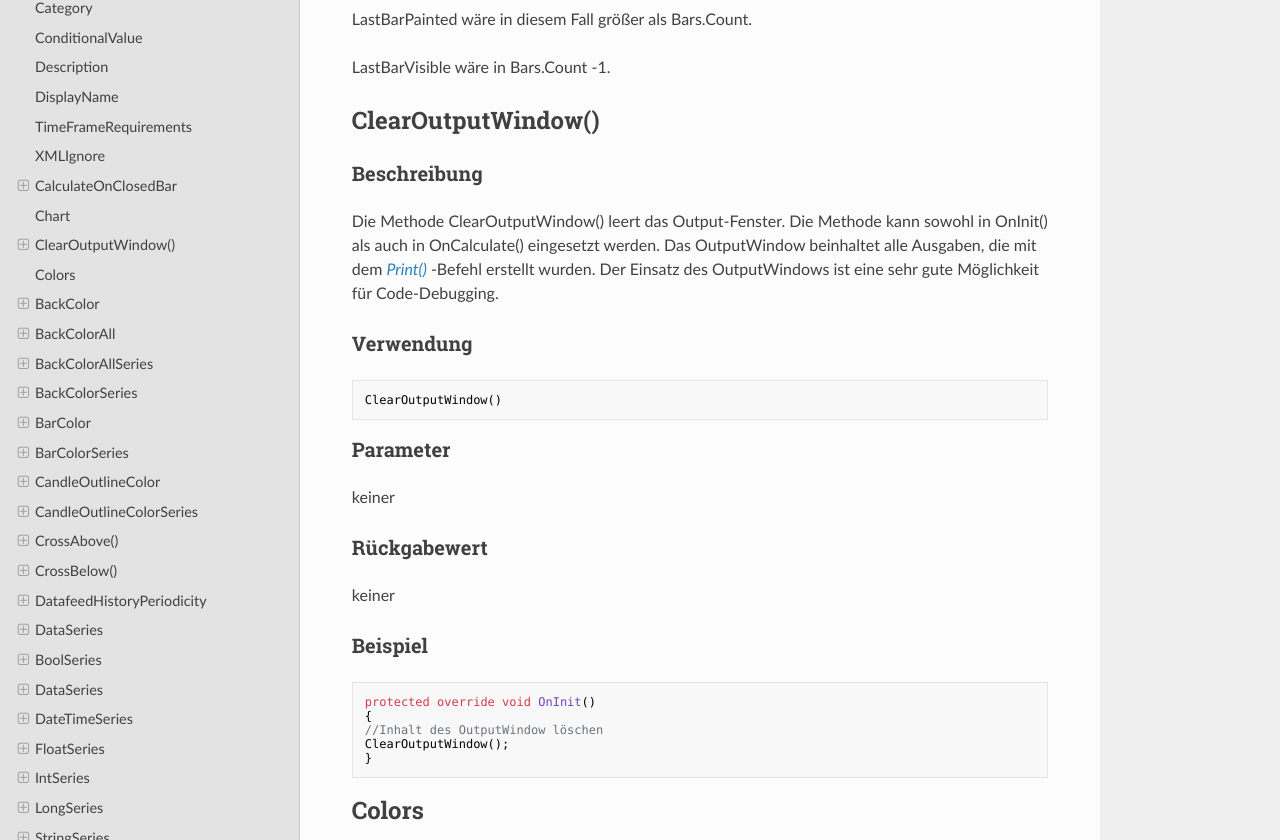
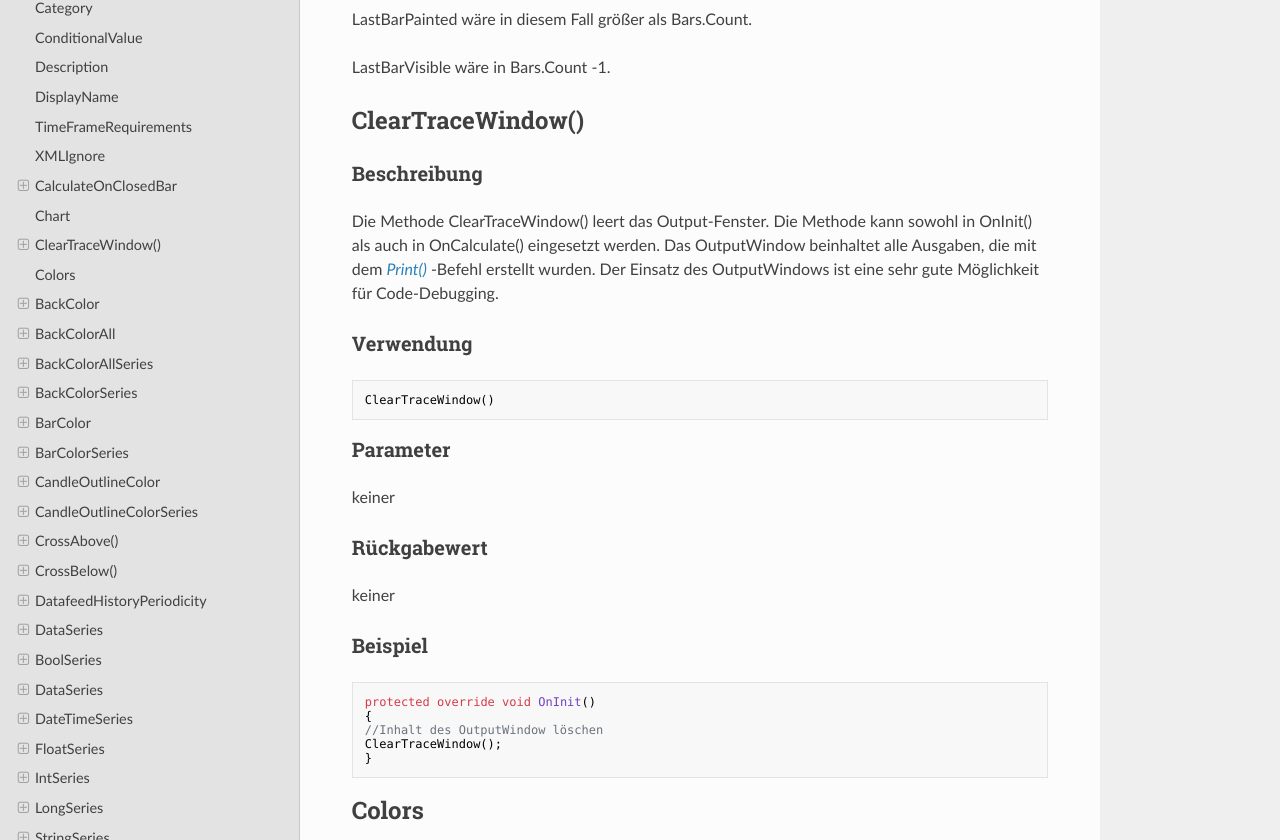
Before and after one commit to AgenaTrader/AgenaScript-documentation-de, an MkDocs documentation site: the page built from sources/schluesselworte.md, in a window 1280 px wide and 1400 px high, scrolled down 9935 px. Shown: the part 156-996 px from the top of the window. Built offline with MkDocs 1.6.1, drawn with Linux system fonts in a browser that asks for light colours; nearby versions of some CDN libraries; old or Windows-style settings are respelled for this version of MkDocs.

Commit message:
Update schluesselworte.md

````diff
--- a/sources/schluesselworte.md
+++ b/sources/schluesselworte.md
@@ -405,15 +405,15 @@ LastBarPainted wäre in diesem Fall größer als Bars.Count.
 
 LastBarVisible wäre in Bars.Count -1.
 
-## ClearOutputWindow()
-### Beschreibung
-Die Methode ClearOutputWindow() leert das Output-Fenster. Die Methode kann sowohl in OnInit() als auch in OnCalculate() eingesetzt werden.
+## ClearTraceWindow()
+### Beschreibung
+Die Methode ClearTraceWindow() leert das Output-Fenster. Die Methode kann sowohl in OnInit() als auch in OnCalculate() eingesetzt werden.
 Das OutputWindow beinhaltet alle Ausgaben, die mit dem [*Print()*](#print) -Befehl erstellt wurden.
 Der Einsatz des OutputWindows ist eine sehr gute Möglichkeit für Code-Debugging.
 
 ### Verwendung
 ```cs
-ClearOutputWindow()
+ClearTraceWindow()
 ```
 
 ### Parameter
@@ -427,7 +427,7 @@ keiner
 protected override void OnInit()
 {
 //Inhalt des OutputWindow löschen
-ClearOutputWindow();
+ClearTraceWindow();
 }
 ```
 ## Colors
````
